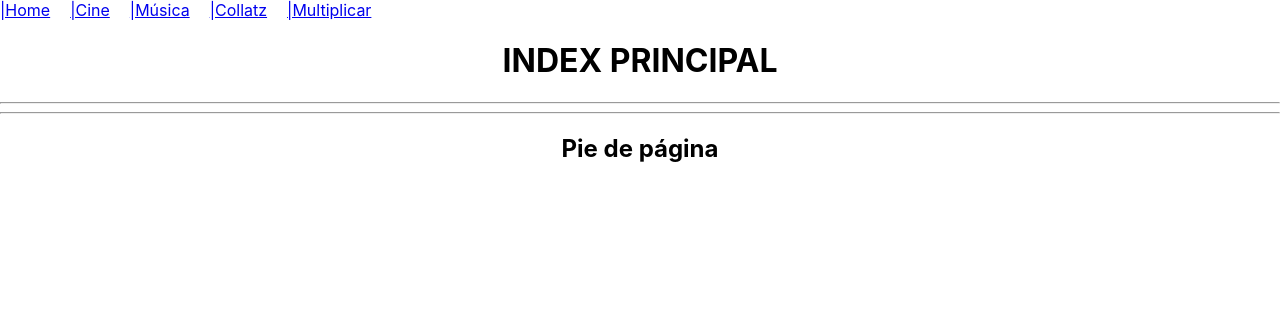
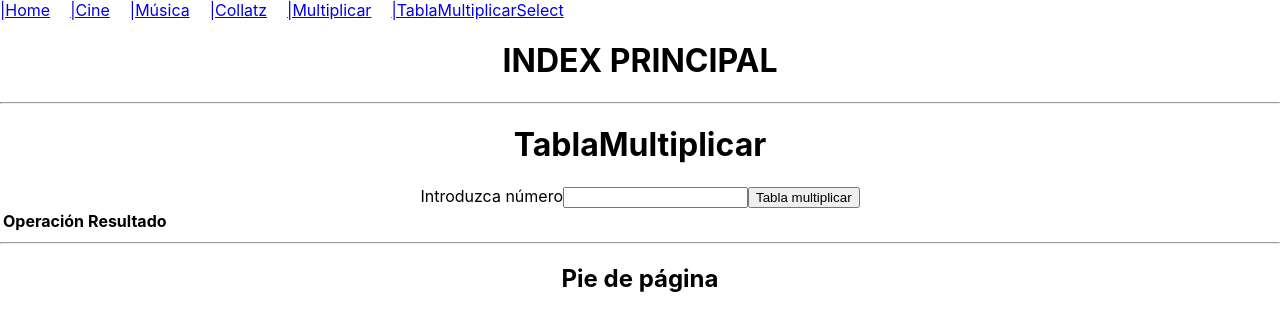
Before and after one commit to jjlagunamoreno/reactformsrutas, a React (Create React App) app: page /multiplicarslect in a window 1280 px wide. Shown: the top 330 px of the page. Built offline with nearby package versions, Linux system fonts and the light colour scheme.

Commit message:
base tabla multiplicar select

```diff
--- a/src/Components/MenuRutas.js
+++ b/src/Components/MenuRutas.js
@@ -20,6 +20,9 @@ export default class MenuRutas extends Component {
                     <li style={{ marginRight: '20px' }}>
                         <a href="/multiplicar">|Multiplicar </a>
                     </li>
+                    <li style={{ marginRight: '20px' }}>
+                        <a href="/multiplicarslect">|TablaMultiplicarSelect </a>
+                    </li>
                 </ul>
             </div>
         );
--- a/src/Components/Router.js
+++ b/src/Components/Router.js
@@ -7,6 +7,7 @@ import Cine from "./Cine";
 import Musica from "./Musica";
 import Collatz from "./Collatz";
 import TablaMultiplicar from "./TablaMultiplicar";
+import TablaMultiplicarSelect from "./TablaMultiplicarSelect";
 
 export default class Router extends Component {
     render() {
@@ -18,6 +19,7 @@ export default class Router extends Component {
                     <Route path="/musica" element={<Musica />} />
                     <Route path="/collatz" element={<Collatz />} />
                     <Route path="/multiplicar" element={<TablaMultiplicar />} />
+                    <Route path="/multiplicarslect" element={<TablaMultiplicarSelect />} />
                 </Routes>
             </BrowserRouter>
         )
--- /dev/null
+++ b/src/Components/TablaMultiplicarSelect.js
@@ -0,0 +1,55 @@
+import React, { Component } from 'react'
+export default class TablaMultiplicar extends Component {
+    cajaNumero = React.createRef();
+    state = {
+        tabla: []
+    }
+    mostrarTabla = (e) => {
+        e.preventDefault();
+        let numero = parseInt(this.cajaNumero.current.value);
+        console.log(numero);
+        var aux = [];
+        for (var i = 1; i <= 10; i++) {
+            let dato = {
+                operacion: numero + " * " + i,
+                resultado: (numero * i)
+            }
+            aux.push(dato);
+        }
+        this.setState({
+            tabla: aux
+        })
+    }
+    render() {
+        return (
+            <div>
+                <h1>TablaMultiplicar</h1>
+                <form>
+                    <label>Introduzca número</label>
+                    <input type="text" ref={this.cajaNumero} />
+                    <button onClick={this.mostrarTabla}>
+                        Tabla multiplicar
+                    </button>
+                </form>
+                <table>
+                    <thead>
+                        <tr>
+                            <th>Operación</th>
+                            <th>Resultado</th>
+                        </tr>
+                    </thead>
+                    <tbody>
+                        {
+                            this.state.tabla.map((fila, index) => {
+                                return (<tr key={index}>
+                                    <td>{fila.operacion}</td>
+                                    <td>{fila.resultado}</td>
+                                </tr>)
+                            })
+                        }
+                    </tbody>
+                </table>
+            </div>
+        )
+    }
+}
```
